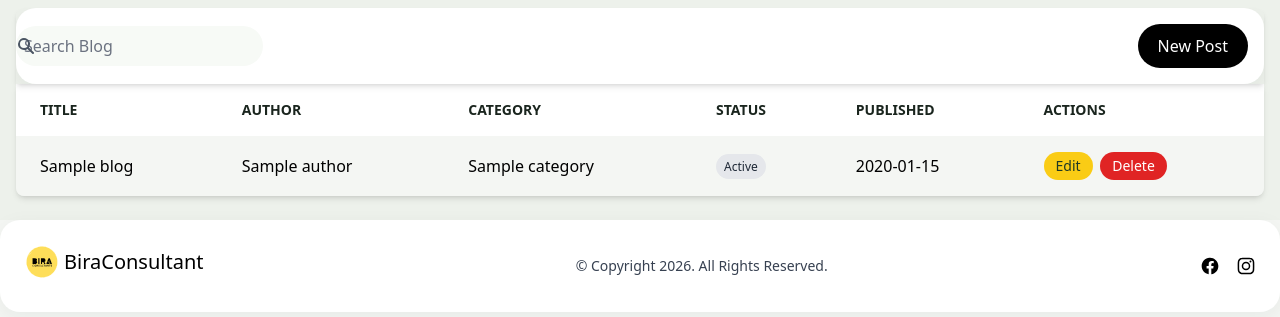
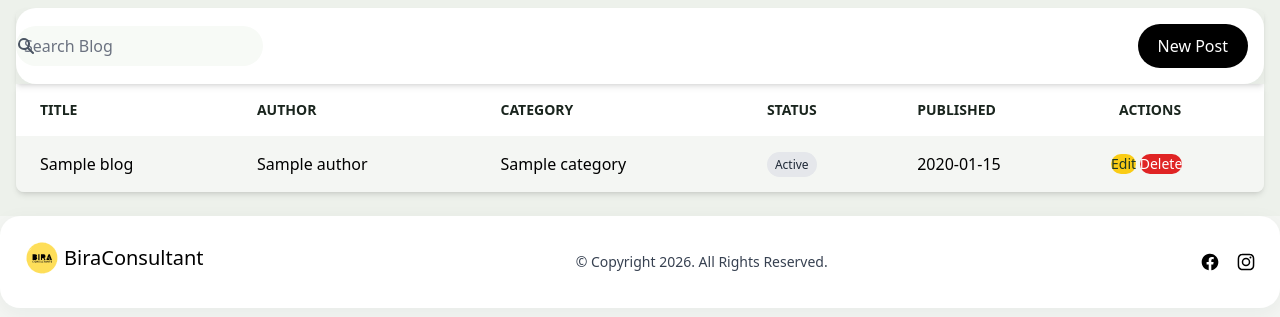
Before and after one commit to casndrih/BiraConsultant, a Laravel app: template resources/views/admin/blogs/index.blade.php in a window 1280 px wide. Shown: the part 60-377 px from the top of the page. Run offline with Laravel 12, Linux system fonts and the light colour scheme; the template is opened without the code that fills it: most values are stand-ins (such as "Sample title", 1, 10 or a date in 2020); data that the repository does not hold is empty; some web fonts are replaced.

Commit message:
Make blog table actions responsive

```diff
--- a/resources/views/admin/blogs/index.blade.php
+++ b/resources/views/admin/blogs/index.blade.php
@@ -65,15 +65,11 @@
                     <td class="px-6 py-4 text-base text-black dark:text-white">
                         {{ $blog->published_at ? \Carbon\Carbon::parse($blog->published_at)->format('Y-m-d') : 'N/A' }}
                     </td>
-                    <td class="px-6 py-4">
-                        <button onclick="openEditBlogModal('{{ $blog->slug }}')"
-                            class="px-3 py-1 text-sm font-medium text-black bg-yellow-300 hover:bg-yellow-400 rounded-full mr-1">
-                            Edit
-                        </button>
-                        <button onclick="confirmDeleteBlog({{ $blog->id }}, '{{ addslashes($blog->title) }}')"
-                            class="px-3 py-1 text-sm font-medium text-white bg-red-600 hover:bg-red-700 rounded-full">
-                            Delete
-                        </button>
+                    <td class="px-4 py-4">
+                        <div class="qj-admin-table-actions">
+                            <button type="button" onclick="openEditBlogModal('{{ $blog->slug }}')" class="qj-admin-action-btn text-sm font-medium text-black bg-yellow-300 hover:bg-yellow-400 rounded-full">Edit</button>
+                            <button type="button" onclick="confirmDeleteBlog({{ $blog->id }}, @js($blog->title))" class="qj-admin-action-btn text-sm font-medium text-white bg-red-600 hover:bg-red-700 rounded-full">Delete</button>
+                        </div>
                     </td>
                 </tr>
             @empty
```
